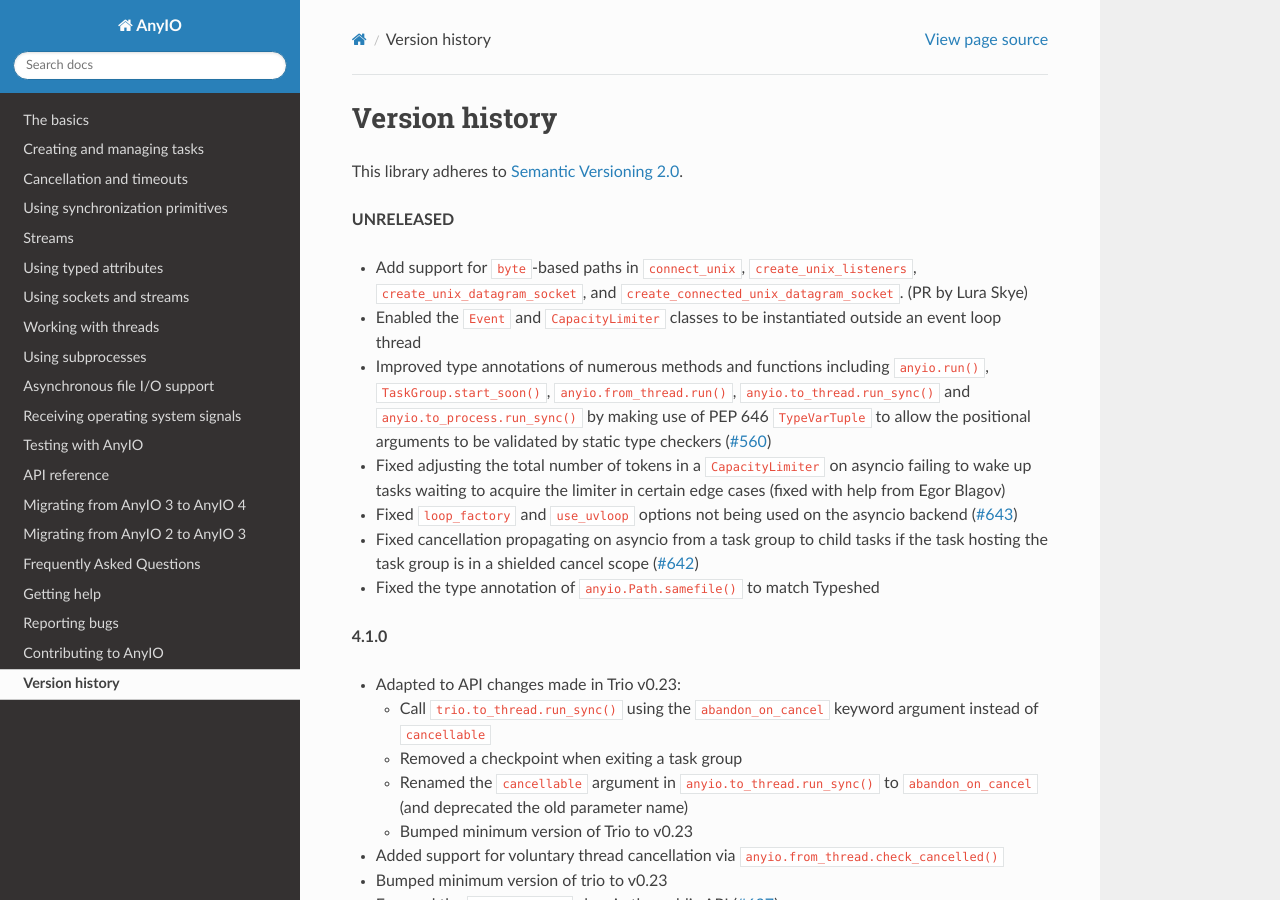
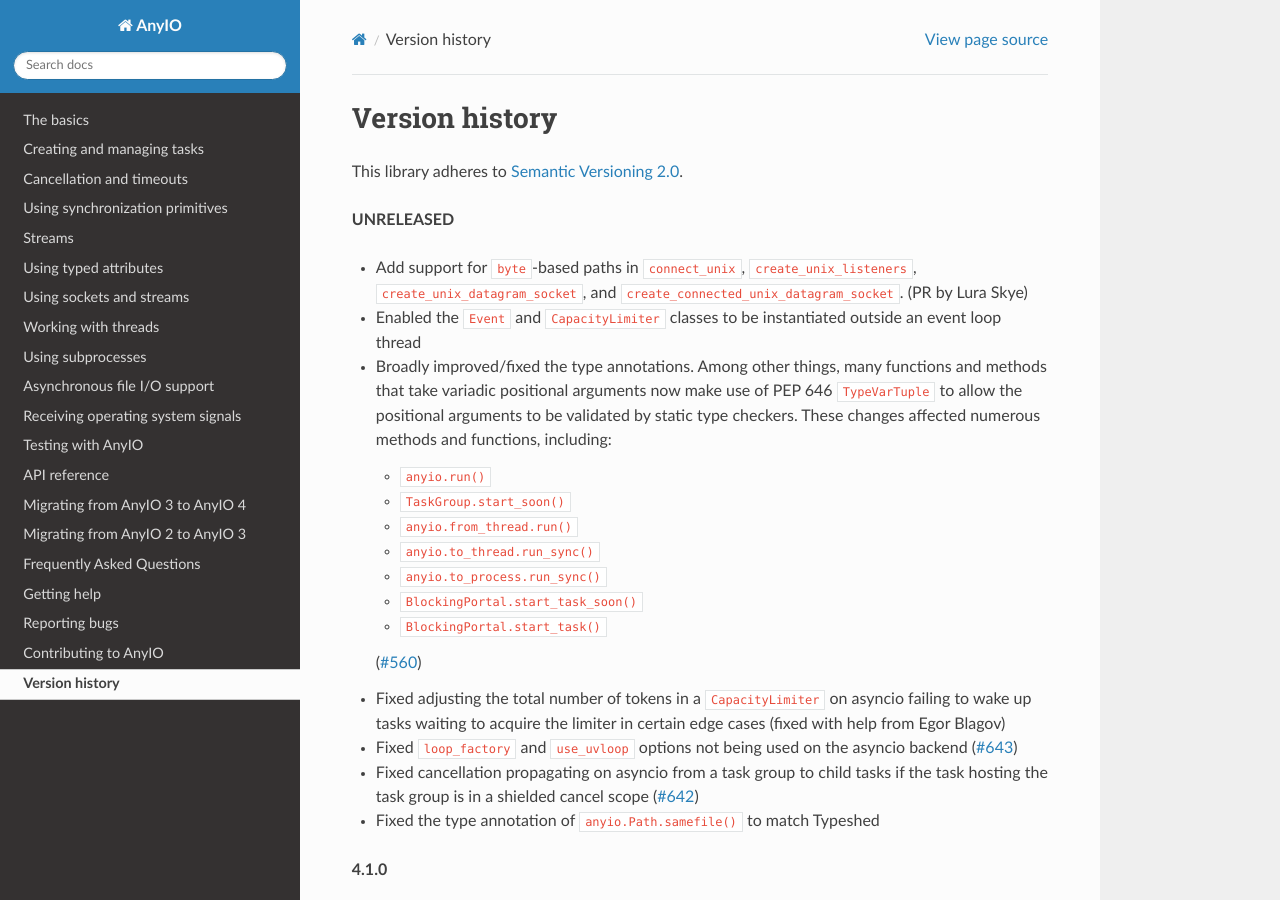
Before and after one commit to agronholm/anyio, a Sphinx documentation site: the page built from docs/versionhistory.rst, in a window 1280 px wide and 900 px high. Built offline with Sphinx 7.4.7 and the Read the Docs theme 2.0.0, drawn with Linux system fonts in a browser that asks for light colours; the version number could not be read and is left out.

Commit message:
Updated the changelog entry to match the scope of the changes

```diff
--- a/docs/versionhistory.rst
+++ b/docs/versionhistory.rst
@@ -10,11 +10,20 @@ This library adheres to `Semantic Versioning 2.0 <http://semver.org/>`_.
   Lura Skye)
 - Enabled the ``Event`` and ``CapacityLimiter`` classes to be instantiated outside an
   event loop thread
-- Improved type annotations of numerous methods and functions including ``anyio.run()``,
-  ``TaskGroup.start_soon()``, ``anyio.from_thread.run()``,
-  ``anyio.to_thread.run_sync()`` and ``anyio.to_process.run_sync()`` by making use of
-  PEP 646 ``TypeVarTuple`` to allow the positional arguments to be validated by static
-  type checkers (`#560 <https://github.com/agronholm/anyio/issues/560>`_)
+- Broadly improved/fixed the type annotations. Among other things, many functions and
+  methods that take variadic positional arguments now make use of PEP 646
+  ``TypeVarTuple`` to allow the positional arguments to be validated by static type
+  checkers. These changes affected numerous methods and functions, including:
+
+  * ``anyio.run()``
+  * ``TaskGroup.start_soon()``
+  * ``anyio.from_thread.run()``
+  * ``anyio.to_thread.run_sync()``
+  * ``anyio.to_process.run_sync()``
+  * ``BlockingPortal.start_task_soon()``
+  * ``BlockingPortal.start_task()``
+
+  (`#560 <https://github.com/agronholm/anyio/issues/560>`_)
 - Fixed adjusting the total number of tokens in a ``CapacityLimiter`` on asyncio failing
   to wake up tasks waiting to acquire the limiter in certain edge cases (fixed with help
   from Egor Blagov)
```
